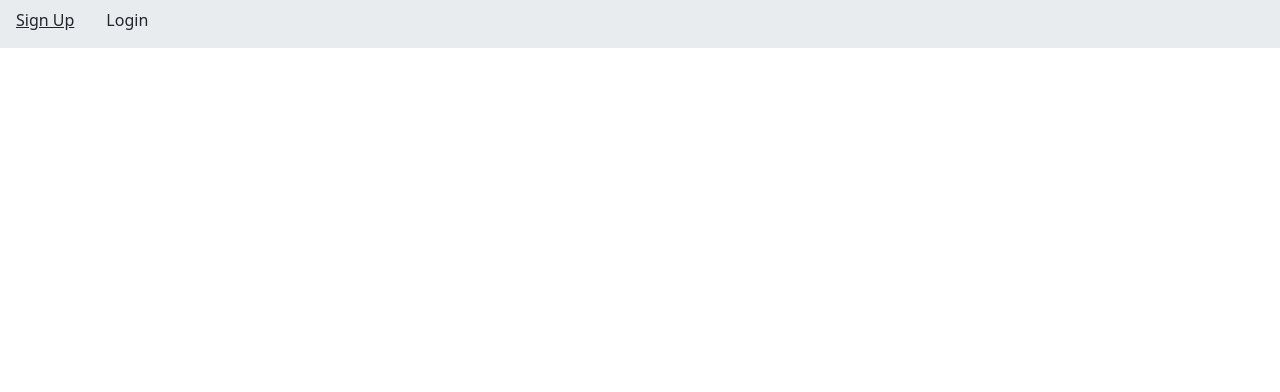
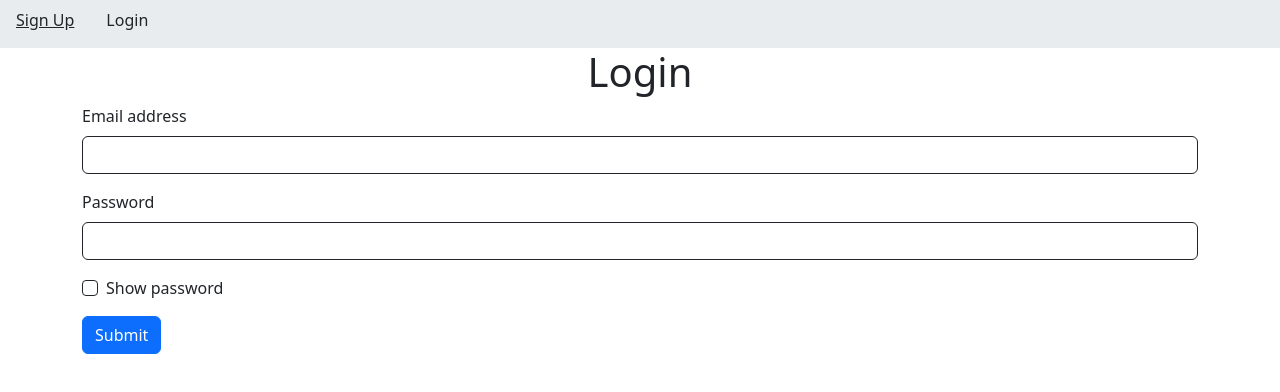
Before and after one commit to Justin-del/Todo-App, a SvelteKit app in the folder frontend/: page /login in a window 1280 px wide. Before the commit this address had no page. Shown: the top 392 px of the page. Built offline with nearby package versions, Linux system fonts and the light colour scheme.

Commit message:
Added a login page.

```diff
--- a/frontend/package.json
+++ b/frontend/package.json
@@ -19,6 +19,7 @@
 		"@sveltejs/adapter-auto": "^7.0.1",
 		"@sveltejs/kit": "^2.63.0",
 		"@sveltejs/vite-plugin-svelte": "^7.1.2",
+		"@types/bootstrap": "^5.2.11",
 		"@types/node": "^24",
 		"eslint": "^10.4.1",
 		"eslint-config-prettier": "^10.1.8",
@@ -35,6 +36,7 @@
 	"dependencies": {
 		"@capacitor/android": "^8.5.1",
 		"@capacitor/core": "^8.5.1",
+		"better-auth": "^1.7.3",
 		"bootstrap": "^5.3.8"
 	}
 }
--- a/frontend/src/components/Layout/Desktop.svelte
+++ b/frontend/src/components/Layout/Desktop.svelte
@@ -1,16 +1,15 @@
-<script>
-	import { browser } from "$app/env";
+<script lang="ts">
+	import type { Snippet } from "svelte";
     import DesktopNavigation from "../Navigation/Desktop.svelte";
-    if (browser){
-        import('bootstrap');
-    }
+     const {children}:{children:Snippet<[]>} = $props();
 </script>
 
 <header>
     <DesktopNavigation />
 </header>
 
-<main>
+<main class="container">
+    {@render children()}
 </main>
 
 <style>
--- a/frontend/src/components/Layout/Main.svelte
+++ b/frontend/src/components/Layout/Main.svelte
@@ -1,11 +1,13 @@
-<script>
+<script lang="ts">
 	import DesktopLayout from "./Desktop.svelte";
 	import MobileLayout from "./Mobile.svelte";
 	import {getIsMobileView} from "$lib/MobileView.svelte";
+	import type { Snippet } from "svelte";
+	const {children}:{children:Snippet<[]>} = $props();
 </script>
 
 {#if getIsMobileView()}
-    <MobileLayout/>
+    <MobileLayout {children}></MobileLayout>
 {:else}
-    <DesktopLayout />
+    <DesktopLayout {children}></DesktopLayout>
 {/if}
--- a/frontend/src/components/Layout/Mobile.svelte
+++ b/frontend/src/components/Layout/Mobile.svelte
@@ -1,10 +1,12 @@
-<script>
+<script lang="ts">
+	import type { Snippet } from "svelte";
     import MobileNavigation from "../Navigation/Mobile.svelte";
+    const {children}:{children:Snippet<[]>} = $props();
 </script>
 
-
 <div>
-    <main>
+    <main class="container">
+        {@render children()}
     </main>
 
     <footer>
--- a/frontend/src/components/Navigation/Desktop.svelte
+++ b/frontend/src/components/Navigation/Desktop.svelte
@@ -1,6 +1,6 @@
 <nav class="nav">
   <a class="nav-link text-dark"  href="#">Sign Up</a>
-  <a class="nav-link text-dark" href="#">Login</a>
+  <a class="nav-link text-dark" href="/login">Login</a>
 </nav>
 
 
--- a/frontend/src/lib/MobileView.svelte.ts
+++ b/frontend/src/lib/MobileView.svelte.ts
@@ -6,10 +6,10 @@ export function getIsMobileView(){
 }
 
 const onresize = ()=>{
-    isMobileView = window.innerWidth<=768;
+    isMobileView = window.innerWidth<=576;
 }
 
 if (browser){
-    isMobileView = window.innerWidth<=768;
+    isMobileView = window.innerWidth<=576;
     window.addEventListener('resize',onresize);
 }
--- a/frontend/src/routes/+layout.svelte
+++ b/frontend/src/routes/+layout.svelte
@@ -9,5 +9,4 @@
 	<link rel="icon" href={favicon} />
 </svelte:head>
 
-<MainLayout>
-</MainLayout>
+<MainLayout {children}></MainLayout>
--- /dev/null
+++ b/frontend/src/routes/login/+page.svelte
@@ -0,0 +1,29 @@
+<script lang="ts">
+  let shouldShowPassword = $state(false);
+</script>
+
+<h1 class="text-center">Login</h1>
+<form>
+  <div class="mb-3">
+    <label for="email-address" class="form-label">Email address</label>
+    <input type="email" class="form-control" id="email-address">
+  </div>
+
+  <div class="mb-3">
+    <label for="password" class="form-label">Password</label>
+    <input type={shouldShowPassword?'text':'password'} class="form-control" id="password">
+  </div>
+
+  <div class="mb-3 form-check">
+    <input bind:checked={shouldShowPassword} type="checkbox" class="form-check-input" id="show-password">
+    <label class="form-check-label" for="show-password">Show password</label>
+  </div>
+
+  <button type="submit" class="btn btn-primary">Submit</button>
+</form>
+
+<style>
+  input{
+    border:1px solid var(--bs-dark);
+  }
+</style>
```
Also changed, not shown: 1 other file (tests, documents, lock files or other folders).
